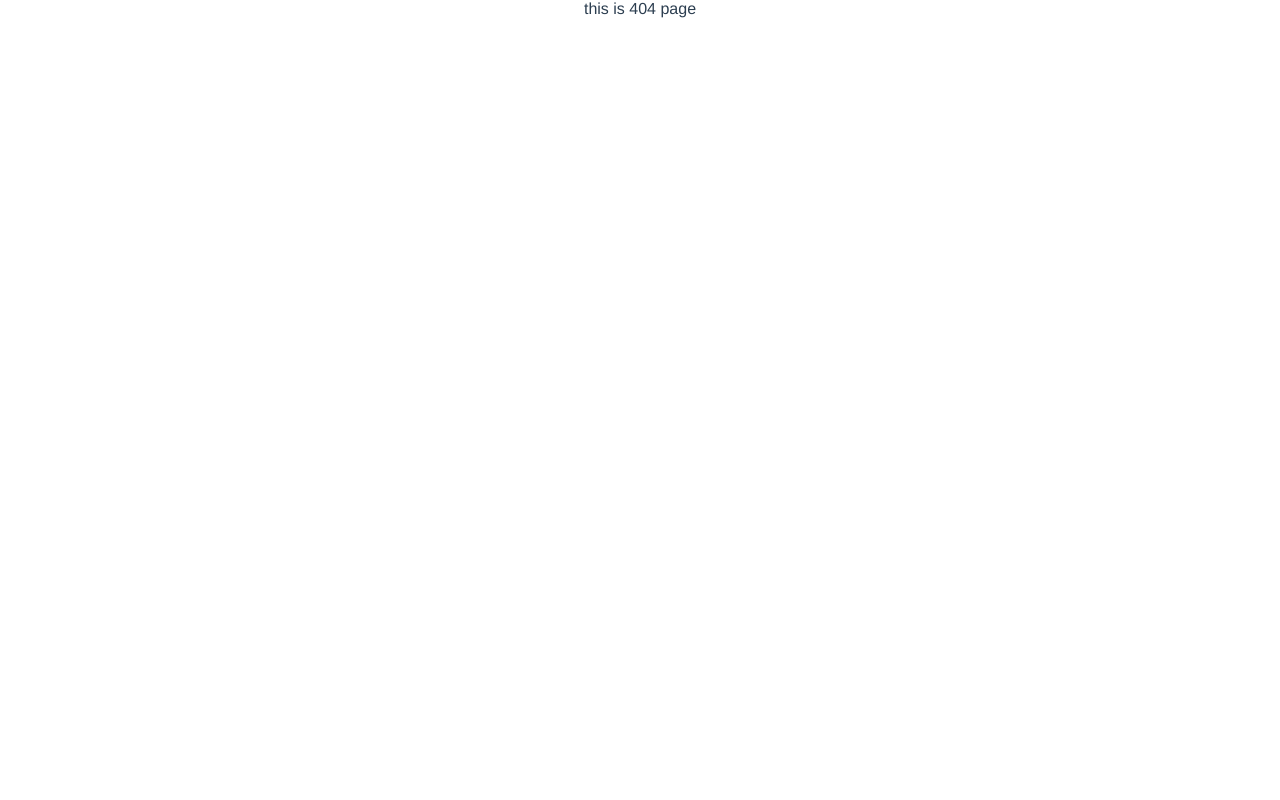
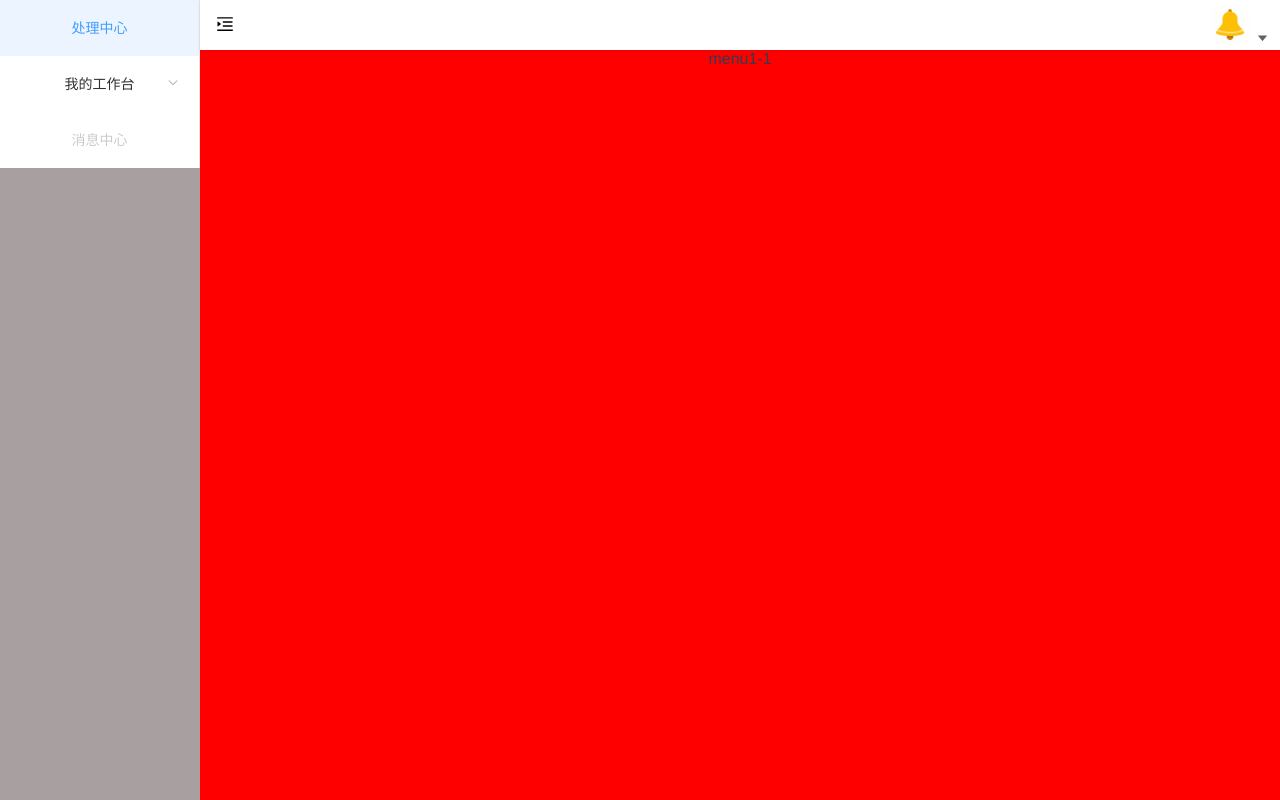
Before and after one commit to zhaoxin311/build-the-project, a Vue app: page /menu1/menu1-1 in a window 1280 px wide. Before the commit this address led to /404. Built offline with nearby package versions, Linux system fonts and the light colour scheme.

Commit message:
添加路由和目录文件

```diff
--- a/src/router/index.js
+++ b/src/router/index.js
@@ -27,66 +27,88 @@ const routes = [
     name: "About",
     component: () => import("../views/About.vue"),
   },
+
   {
-    path: "/icon",
+    path: "/menu1",
     component: Layout,
-    children: [
-      // {
-      //   path: "index",
-      //   component: () => import("svg-icons/index"),
-      //   name: "icons",
-      //   meta: { title: "icons", icon: "icon" },
-      // },
-    ],
-  },
-
-  // Has submenu, because children.length>=1
-  {
-    path: "/components",
-    component: Layout,
-    name: "component-demo",
+    name: "menu1",
     meta: {
-      title: "components",
-      icon: "component",
+      title: "menu1",
+      icon: "menu1",
     },
     children: [
-      // {
-      //   path: "tinymce",
-      //   component: () => import("components-demo/tinymce"),
-      //   name: "tinymce-demo",
-      //   meta: { title: "tinymce" },
-      // },
-      // {
-      //   path: "markdown",
-      //   component: () => import("components-demo/markdown"),
-      //   name: "markdown-demo",
-      //   meta: { title: "markdown" },
-      // },
+      {
+        path: "menu1-1",
+        component: () => import("../views/menu1/menu1-1/index.vue"),
+        name: "menu1-1",
+        meta: { title: "menu1-1" },
+      },
+      {
+        path: "menu1-2",
+        component: () => import("../views/menu1/menu1-2/index.vue"),
+        name: "menu1-2",
+        meta: { title: "menu1-2" },
+      },
     ],
   },
   {
-    path: "/permission",
+    path: "/menu2",
     component: Layout,
-    //当设置 noRedirect 的时候该路由在面包屑导航中不可被点击
-    // redirect: 'noRedirect'
-    redirect: "/permission/index", //重定向地址，在面包屑中点击会重定向去的地址
-    hidden: true, // 不在侧边栏显示 (默认 false 显示在侧边栏)
-    alwaysShow: true, //一直显示根路由
-    meta: { roles: ["admin", "editor"] }, //你可以在根路由设置权限，这样它下面所有的子路由都继承了这个权限
+    name: "menu2",
+    meta: {
+      title: "menu2",
+      icon: "menu2",
+    },
     children: [
-      // {
-      //   path: "index",
-      //   component: () => import("permission/index"),
-      //   name: "permission", // 设定路由的名字，一定要填写不然使用<keep-alive>时会出现各种问题
-      //   meta: {
-      //     title: "permission", // 设置该路由在侧边栏和面包屑中展示的名字
-      //     icon: "lock", //路由的图标，支持 svg-class，也支持 el-icon-x element-ui 的 icon
-      //     roles: ["admin", "editor"], // 设置该路由进入的权限，支持多个权限叠加//或者你可以给每一个子路由设置自己的权限
-      //     noCache: true, // 为true，不会被 <keep-alive> 缓存
-      //   },
-      // },
+      {
+        path: "menu2-1",
+        component: () => import("../views/menu2/menu2-1/index.vue"),
+        name: "menu2-1",
+        meta: { title: "menu2-1" },
+      },
+      {
+        path: "menu2-2",
+        component: () => import("../views/menu2/menu2-2/index.vue"),
+        name: "menu2-2",
+        meta: { title: "menu2-2" },
+      },
     ],
   },
+  {
+    path: "/menu3",
+    component: Layout,
+    children: [
+      {
+        path: "menu3-1",
+        component: () => import("../views/menu3/menu3-1/index.vue"),
+        name: "menu3-1",
+        meta: { title: "menu3-1", icon: "icon" },
+      },
+    ],
+  },
+  // {
+  //   path: "/permission",
+  //   component: Layout,
+  //   //当设置 noRedirect 的时候该路由在面包屑导航中不可被点击
+  //   // redirect: 'noRedirect'
+  //   redirect: "/permission/index", //重定向地址，在面包屑中点击会重定向去的地址
+  //   hidden: true, // 不在侧边栏显示 (默认 false 显示在侧边栏)
+  //   alwaysShow: true, //一直显示根路由
+  //   meta: { roles: ["admin", "editor"] }, //你可以在根路由设置权限，这样它下面所有的子路由都继承了这个权限
+  //   children: [
+  //     // {
+  //     //   path: "index",
+  //     //   component: () => import("permission/index"),
+  //     //   name: "permission", // 设定路由的名字，一定要填写不然使用<keep-alive>时会出现各种问题
+  //     //   meta: {
+  //     //     title: "permission", // 设置该路由在侧边栏和面包屑中展示的名字
+  //     //     icon: "lock", //路由的图标，支持 svg-class，也支持 el-icon-x element-ui 的 icon
+  //     //     roles: ["admin", "editor"], // 设置该路由进入的权限，支持多个权限叠加//或者你可以给每一个子路由设置自己的权限
+  //     //     noCache: true, // 为true，不会被 <keep-alive> 缓存
+  //     //   },
+  //     // },
+  //   ],
+  // },
   // 404 page must be placed at the end !!!
   { path: "*", redirect: "/404", hidden: true },
 ];
--- /dev/null
+++ b/src/views/menu1/menu1-1/index.vue
@@ -0,0 +1,3 @@
+<template>
+  <div>menu1-1</div>
+</template>
--- /dev/null
+++ b/src/views/menu1/menu1-2/index.vue
@@ -0,0 +1,3 @@
+<template>
+  <div>menu1-2</div>
+</template>
--- /dev/null
+++ b/src/views/menu2/menu2-1/index.vue
@@ -0,0 +1,3 @@
+<template>
+  <div>menu2-1</div>
+</template>
--- /dev/null
+++ b/src/views/menu2/menu2-2/index.vue
@@ -0,0 +1,3 @@
+<template>
+  <div>menu2-2</div>
+</template>
--- /dev/null
+++ b/src/views/menu3/menu3-1/index.vue
@@ -0,0 +1,3 @@
+<template>
+  <div>menu3</div>
+</template>
```
